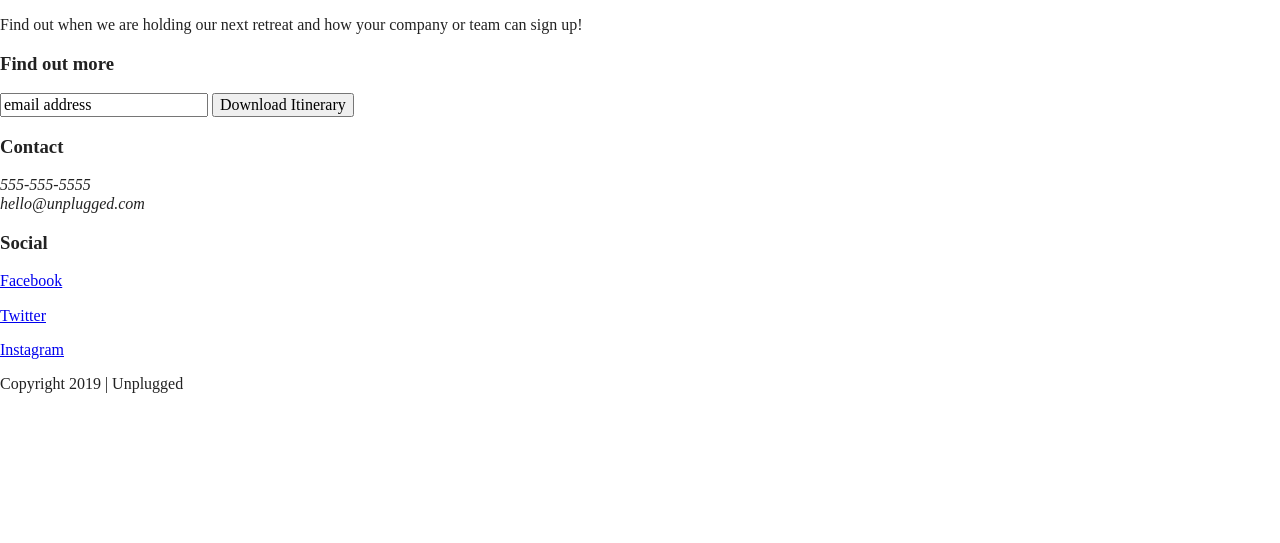
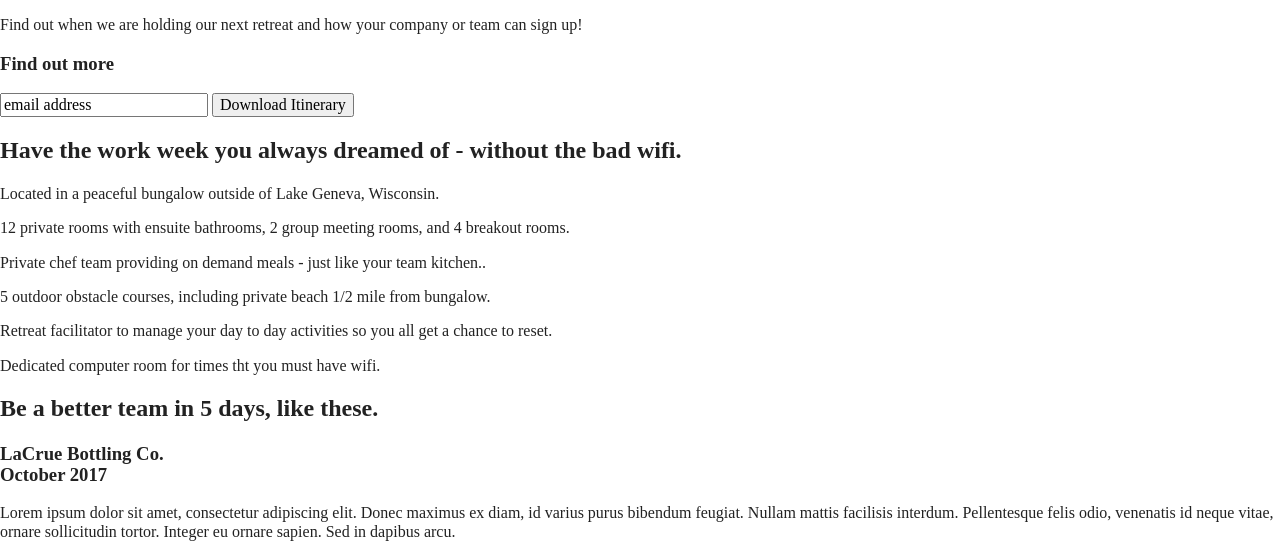
Before and after one commit to heatherwurm/unplugged-retreat, a website built with Parcel: page index.html in a window 1280 px wide. Shown: the part 265-808 px from the top of the page. Built offline with nearby package versions, Linux system fonts and the light colour scheme.

Commit message:
Added more html to homepage

```diff
--- a/index.html
+++ b/index.html
@@ -36,21 +36,62 @@
     </div>
   </header>
   <main>
-    <section class="hero">
+    <section class="hero-area">
       <h1>Retreat from the desk, return refreshed.</h1>
     </section>
-    <aside class="newsletter">
-      <div class="newsletter-info">
+    <aside>
+      <div class="form-description">
           <h3>Want to join the next retreat?</h3>
           <p>Find out when we are holding our next retreat and how your company or team can sign up!</p>
       </div>
-      <div class="newletter-form">
+      <div class="form">
         <h3>Find out more</h3>
         <input type="text" name="name" value="email address">
         <input type="button" value="Download Itinerary">
       </div>
     </aside>
-
+    <section class="features">
+      <div class="content-wrapper">
+        <h2>Have the work week you always dreamed of - without the bad wifi.</h2>
+        <div class="feature-items">
+          <article>
+            <p class="fontawesome-icon"></p>
+            <p class="features-item-description">Located in a peaceful bungalow outside of Lake Geneva, Wisconsin.</p>
+          </article>
+          <article>
+            <p class="fontawesome-icon"></p>
+            <p class="features-item-description">12 private rooms with ensuite bathrooms, 2 group meeting rooms, and 4 breakout rooms.</p>
+          </article>
+          <article>
+            <p class="fontawesome-icon"></p>
+            <p class="features-item-description">Private chef team providing on demand meals - just like your team kitchen..</p>
+          </article>
+          <article>
+            <p class="fontawesome-icon"></p>
+            <p class="features-item-description">5 outdoor obstacle courses, including private beach 1/2 mile from bungalow.</p>
+          </article>
+          <article>
+            <p class="fontawesome-icon"></p>
+            <p class="features-item-description">Retreat facilitator to manage your day to day activities so you all get a chance to reset.</p>
+          </article>
+          <article>
+            <p class="fontawesome-icon"></p>
+            <p class="features-item-description">Dedicated computer room for times tht you must have wifi.</p>
+          </article>
+        </div>
+      </div>
+    </section>
+    <section class="reviews">
+      <div class="content-wrapper">
+        <h2>Be a better team in 5 days, like these.</h2>
+        <article>
+          <div>
+            <h3>LaCrue Bottling Co. <br>October 2017</h3>
+            <p>Lorem ipsum dolor sit amet, consectetur adipiscing elit. Donec maximus ex diam, id varius purus bibendum feugiat. Nullam mattis facilisis interdum. Pellentesque felis odio, venenatis id neque vitae, ornare sollicitudin tortor. Integer eu ornare sapien. Sed in dapibus arcu.</p>
+          </div>
+        </article>
+      </div>
+    </section>
   </main>
   <footer>
     <div class="content-wrapper">
```
